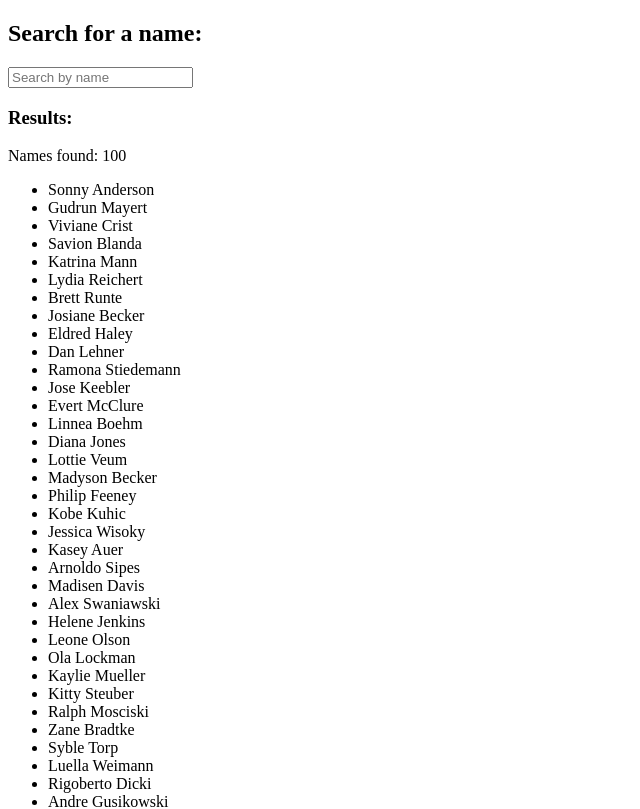
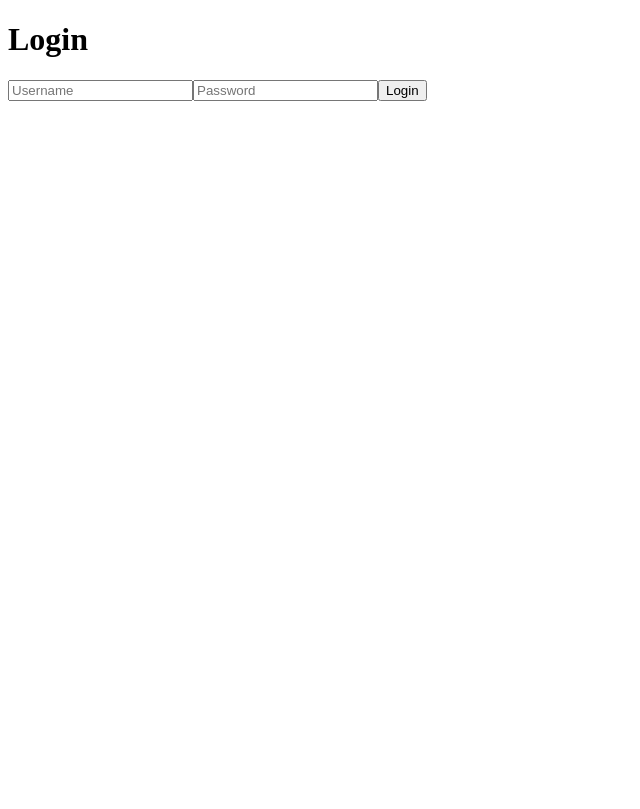
Before and after one commit to markohautala/React-practice-12, a React (Create React App) app in the folder my-app/: page / in a window 1280 px wide. Shown: the top 809 px of the page, without its empty margins (0-640 px from the left). Built offline with nearby package versions, Linux system fonts and the light colour scheme.

Commit message:
Add LoginComponent and update App to use it

```diff
--- a/my-app/src/App.js
+++ b/my-app/src/App.js
@@ -1,12 +1,9 @@
-import MethodsAsPropsParent from "./components/ControlledForms";
-import ControlledForms from "./components/ControlledForms";
-import UnControlledForms from "./components/UnControlledForms";
-import SearchComponent from "./components/SearchComponent";
+import LoginComponent from "./components/LoginComponent";
 
 function App() {
   return (
     <div>
-      <SearchComponent />
+      <LoginComponent />
     </div>
   );
 }
--- /dev/null
+++ b/my-app/src/components/LoginComponent.jsx
@@ -0,0 +1,48 @@
+import React from 'react'
+import { useState } from 'react'
+
+const LoginComponent = () => {
+  const [username, setUsername] = useState('')
+  const [password, setPassword] = useState('')
+  const [error, setError] = useState('')
+  const [isLoggedIn, setIsLoggedIn] = useState(false)
+
+  const handleSubmit = (e) => {
+    e.preventDefault()  // Prevents the default behavior of the form
+
+    if (username === 'admin' && password === 'admin') {
+      setIsLoggedIn(true)
+      setError('')
+    } else {
+      setError('Invalid username or password')
+      setIsLoggedIn(false)
+    }
+  }
+
+
+
+  return (
+    <>
+      <h1>Login</h1>
+      <form onSubmit={handleSubmit}>
+        <input
+          type="text"
+          placeholder="Username"
+          value={username}
+          onChange={(e) => setUsername(e.target.value)}
+        />
+        <input
+          type="password"
+          placeholder="Password"
+          value={password}
+          onChange={(e) => setPassword(e.target.value)}
+        />
+        <button type="submit">Login</button>
+      </form>
+      {error && <p style={{ color: 'red' }}>{error}</p>}
+      {isLoggedIn && <p style={{ color: 'green' }}>You are logged in</p>}
+    </>
+  )
+}
+
+export default LoginComponent
```
